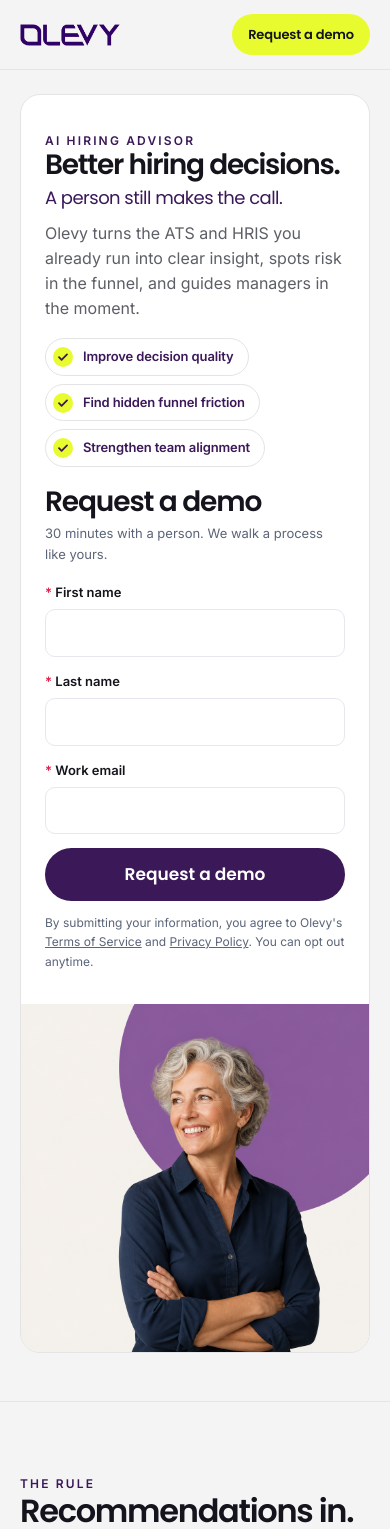
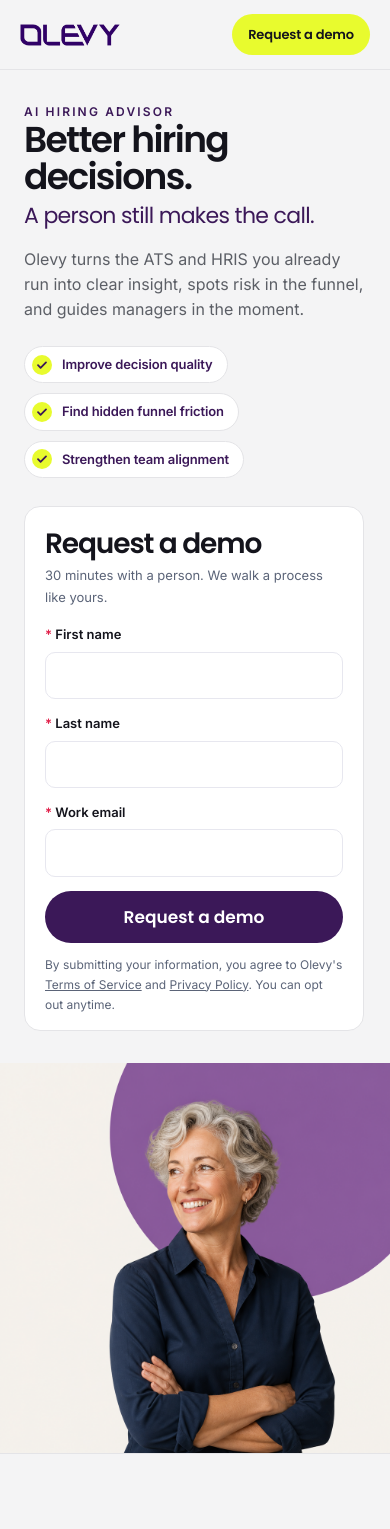
Before and after one commit to smance00/Test---smance00, a Next.js app: page / in a window 390 px wide. Shown: the top 1529 px of the page. Built offline with nearby package versions, Linux system fonts and the light colour scheme.

Commit message:
Make the opening a full-viewport hero again.
Drop the form card. Copy, a compact demo form, and the portrait share one page-height split.

Co-authored-by: Sakyra M <smance00@users.noreply.github.com>

```diff
--- a/app/loop.css
+++ b/app/loop.css
@@ -98,9 +98,10 @@ html:has(.olv) body {
 .olv-open {
   position: relative;
   overflow: hidden;
-  padding: clamp(24px, 4vw, 40px) 0 clamp(48px, 6vw, 72px);
+  padding: 0;
   background: var(--paper);
   color: var(--ink);
+  min-height: calc(100dvh - 72px);
 }
 .olv-band {
   background:
@@ -110,30 +111,30 @@ html:has(.olv) body {
 }
 .olv-open-block {
   display: grid;
-  grid-template-columns: minmax(280px, 0.95fr) minmax(260px, 1.05fr);
-  grid-template-areas:
-    "copy photo"
-    "form photo";
-  background: #fff;
-  border: 1px solid var(--line);
-  border-radius: 20px;
+  grid-template-columns: minmax(320px, 0.95fr) minmax(340px, 1.15fr);
+  min-height: calc(100dvh - 72px);
+  background: transparent;
+  border: 0;
+  border-radius: 0;
   overflow: hidden;
-  min-height: min(680px, calc(100dvh - 112px));
 }
 .olv-open-copy {
-  grid-area: copy;
   position: relative;
   z-index: 2;
-  max-width: none;
-  padding: 36px 36px 8px;
+  display: flex;
+  flex-direction: column;
+  justify-content: center;
+  max-width: 38rem;
+  width: 100%;
+  margin-left: auto;
+  padding: clamp(32px, 5vw, 64px) clamp(24px, 4vw, 56px);
 }
 .olv-halo {
-  grid-area: photo;
   position: relative;
   z-index: 1;
   margin: 0;
   overflow: hidden;
-  min-height: 100%;
+  min-height: calc(100dvh - 72px);
   background: #eef0f2;
 }
 .olv-halo img {
@@ -295,20 +296,20 @@ html:has(.olv) body {
   z-index: 2;
 }
 .olv-open .olv-title b {
-  font-size: clamp(28px, 3.4vw, 44px);
+  font-size: clamp(36px, 5.2vw, 64px);
   color: var(--ink);
 }
 .olv-open .olv-title i {
-  font-size: clamp(18px, 2.1vw, 26px);
+  font-size: clamp(22px, 3.2vw, 34px);
 }
 .olv-open .olv-lede {
   max-width: 40ch;
-  margin-top: 14px;
-  font-size: 16px;
+  margin-top: 20px;
+  font-size: clamp(16px, 1.6vw, 18px);
 }
 .olv-open .olv-points {
-  margin-top: 18px;
-  gap: 8px;
+  margin-top: 24px;
+  gap: 10px;
 }
 .olv-kicker {
   font-size: 12px;
@@ -847,18 +848,16 @@ html:has(.olv) body {
 
 .olv-hero-form,
 .olv-open .demo-form.olv-hero-form {
-  grid-area: form;
   position: relative;
   z-index: 2;
-  width: 100%;
-  max-width: none;
-  margin-top: 0;
-  padding: 12px 36px 32px;
-  background: transparent;
-  border: 0;
-  border-radius: 0;
+  width: min(100%, 340px);
+  max-width: 340px;
+  margin-top: 28px;
+  padding: 22px 20px 16px;
+  background: #fff;
+  border: 1px solid var(--line);
+  border-radius: 16px;
   box-shadow: none;
-  align-self: end;
 }
 .olv-open .olv-hero-form h3 {
   font-size: 22px;
@@ -1006,21 +1005,21 @@ html:has(.olv) body {
 }
 
 @media (max-width: 800px) {
+  .olv-open,
+  .olv-open-block,
+  .olv-halo {
+    min-height: 0;
+  }
   .olv-open-block {
     grid-template-columns: 1fr;
-    grid-template-areas:
-      "copy"
-      "form"
-      "photo";
-    min-height: 0;
   }
   .olv-halo {
-    min-height: 320px;
+    min-height: 56vw;
+    max-height: 420px;
   }
-  .olv-open-copy,
-  .olv-open .demo-form.olv-hero-form {
-    padding-left: 24px;
-    padding-right: 24px;
+  .olv-open-copy {
+    max-width: none;
+    margin-left: 0;
   }
   .olv-nav nav a:not(.olv-nav-cta) {
     display: none;
--- a/app/page.tsx
+++ b/app/page.tsx
@@ -27,7 +27,6 @@ export default function HomePage() {
       <LoopChrome />
       <main>
         <section className="olv-open">
-          <div className="wrap">
           <div className="olv-open-block">
             <div className="olv-open-copy">
               <p className="olv-kicker reveal">AI Hiring Advisor</p>
@@ -52,15 +51,14 @@ export default function HomePage() {
                   Strengthen team alignment
                 </li>
               </ul>
+              <DemoRequestForm id="hero-request-demo" className="olv-hero-form vis" />
             </div>
-              <DemoRequestForm id="hero-request-demo" className="olv-hero-form vis" />
-              <figure className="olv-halo reveal">
+            <figure className="olv-halo reveal vis">
               <img
                 src="/brand/halo-leader.png"
                 alt="A hiring leader — the person who still makes the call."
               />
             </figure>
-            </div>
           </div>
         </section>
 
```
Lines whose indentation alone changed are shown as unchanged.
